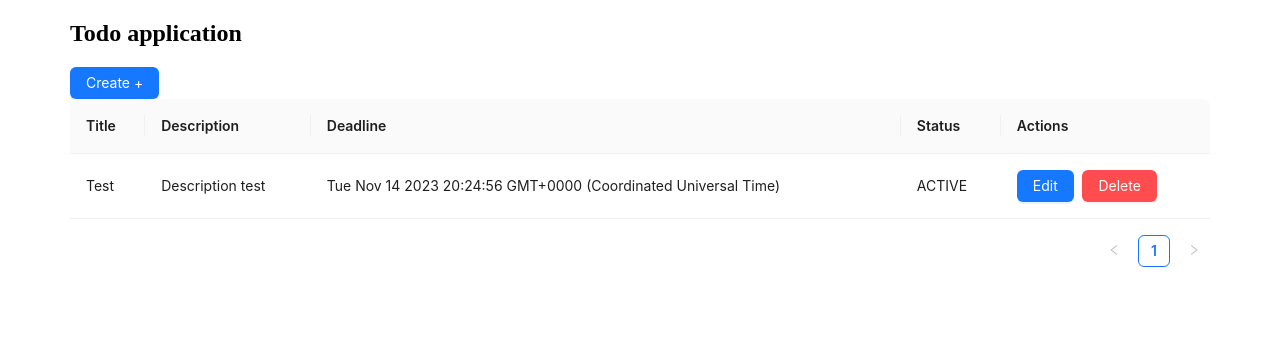
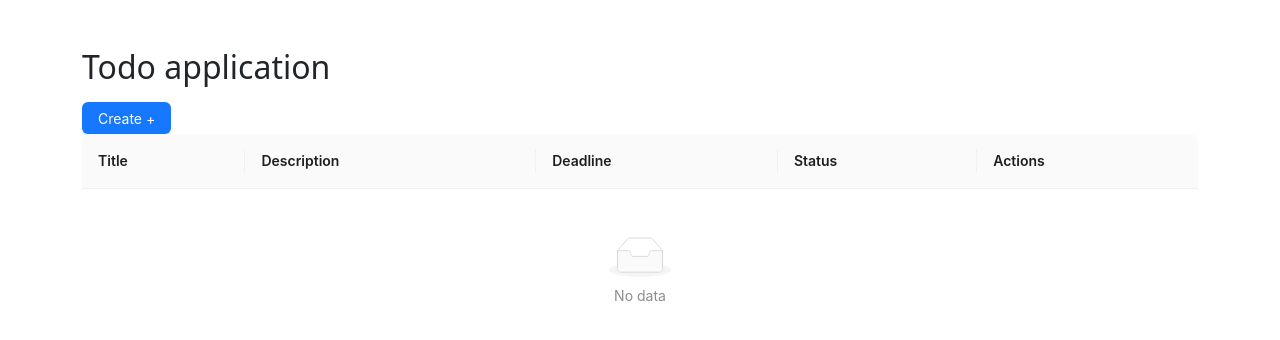
Before and after one commit to harutyuna97/react-todo-list, a React (Create React App) app: page / in a window 1280 px wide. Shown: the top 340 px of the page. Built offline with nearby package versions, Linux system fonts and the light colour scheme.

Commit message:
create - Created create page (without validations)

```diff
--- a/package.json
+++ b/package.json
@@ -12,6 +12,7 @@
     "@types/react": "^18.2.37",
     "@types/react-dom": "^18.2.15",
     "antd": "^5.11.1",
+    "bootstrap": "^5.3.2",
     "react": "^18.2.0",
     "react-dom": "^18.2.0",
     "react-redux": "^8.1.3",
@@ -43,5 +44,8 @@
       "last 1 firefox version",
       "last 1 safari version"
     ]
+  },
+  "devDependencies": {
+    "@babel/plugin-proposal-private-property-in-object": "^7.21.11"
   }
 }
--- a/src/App.tsx
+++ b/src/App.tsx
@@ -1,12 +1,14 @@
 import React from 'react';
 import {BrowserRouter, Route, Routes} from "react-router-dom";
 import Home from "./components/Home";
+import Create from "./components/Create";
 
 function App() {
   return (
     <BrowserRouter>
       <Routes>
         <Route path='/' element={<Home />}></Route>
+        <Route path='/create' element={<Create />}></Route>
       </Routes>
     </BrowserRouter>
   );
--- /dev/null
+++ b/src/components/Create.tsx
@@ -0,0 +1,77 @@
+import {Button, DatePicker} from "antd";
+import React, {useState} from "react";
+import {useAppDispatch, useAppSelector} from "../hooks/stateHook";
+import {addTodo} from "../reducers/TodoReducer";
+import {useNavigate} from "react-router-dom";
+
+function Create() {
+
+    const [title, setTitle] = useState('')
+    const [description, setDescription] = useState('')
+    const [deadline, setDeadline] = useState('')
+
+    const todos = useAppSelector((state) => state.todos)
+
+    const dispatch = useAppDispatch();
+    const navigate = useNavigate();
+
+    const handleSubmit = (event: React.FormEvent) => {
+        event.preventDefault();
+        dispatch(addTodo({id: todos.length ? todos[todos.length - 1].id + 1 : 1, title, description, deadline, status: 'INACTIVE'}));
+        navigate('/')
+    }
+
+    return (
+        <div className='d-flex w-100 vh-100 justify-content-center align-items-center'>
+            <div className='col-12 col-sm-8 shadow mobile-100 border text-black p-5'>
+                <form onSubmit={handleSubmit}>
+                    <h2>Add new todo</h2>
+                    <div>
+                        <label
+                            htmlFor="title"
+                        >Title*:
+                        </label>
+                        <input
+                            onChange={(event) => setTitle(event.target.value)}
+                            type="text"
+                            name="title"
+                            className="form-control"
+                        />
+                    </div>
+                    <div className='mt-2'>
+                        <label
+                            htmlFor="description"
+                        >Description:
+                        </label>
+                        <input
+                            onChange={(event) => setDescription(event.target.value)}
+                            type="text"
+                            name="description"
+                            className="form-control"
+                        />
+                    </div>
+                    <div className='mt-2'>
+                        <label htmlFor="deadline"
+                        >Deadline:
+                        </label>
+                        <DatePicker
+                            onChange={(date) => date && setDeadline(date.toDate().toString())}
+                            disabledDate={(current) => current && current.valueOf() < Date.now()}
+                            name="deadline"
+                            className="form-control"
+                        />
+                    </div>
+                    <div className='mt-3'>
+                        <Button
+                            htmlType="submit"
+                            type="primary"
+                        >Create
+                        </Button>
+                    </div>
+                </form>
+            </div>
+        </div>
+    )
+}
+
+export default Create
--- a/src/components/Home.tsx
+++ b/src/components/Home.tsx
@@ -1,7 +1,8 @@
-import {Button, Flex, Table} from "antd";
+import {Button, Table} from "antd";
 import {ColumnsType} from "antd/es/table";
 import {ITodo} from "../models";
 import {useAppSelector} from "../hooks/stateHook";
+import {Link} from "react-router-dom";
 
 function Home() {
 
@@ -39,10 +40,10 @@ function Home() {
             render: () => {
                 return (
                     <div>
-                        <Flex style={actionsStyles} justify='space-between'>
+                        <div style={actionsStyles} className='d-flex justify-content-between'>
                             <Button type='primary'>Edit</Button>
                             <Button type='primary' danger>Delete</Button>
-                        </Flex>
+                        </div>
                     </div>
                 )
             },
@@ -50,9 +51,13 @@ function Home() {
     ]
 
     return (
-        <div className='container'>
-            <h2>Todo application</h2>
-            <Button type='primary'>Create +</Button>
+        <div className='container mt-5'>
+            <h2 className='my-3'>Todo application</h2>
+            <Link to='/create'>
+                <Button type='primary'>
+                    Create +
+                </Button>
+            </Link>
             <Table columns={columns} dataSource={todoList} rowKey='id'></Table>
         </div>
     )
--- a/src/data-list/todoData.tsx
+++ b/src/data-list/todoData.tsx
@@ -1,11 +1,5 @@
 import {ITodo} from "../models";
 
 export const todoList: ITodo[] = [
-    {
-        id: '1',
-        title: 'Test',
-        description: 'Description test',
-        deadline: new Date().toString(),
-        status: 'ACTIVE'
-    }
+
 ]
--- a/src/index.css
+++ b/src/index.css
@@ -1,60 +1,5 @@
-.container{
-    position:relative;
-    margin-left:auto;
-    margin-right:auto;
-    padding-right:15px;
-    padding-left:15px
-}
-@media (min-width: 476px){
-    .container{
-        padding-right:15px;
-        padding-left:15px
+@media only screen and (max-width: 575px) {
+    .mobile-100 {
+        height:100vh
     }
 }
-@media (min-width: 768px){
-    .container{
-        padding-right:15px;
-        padding-left:15px
-    }
-}
-@media (min-width: 992px){
-    .container{
-        padding-right:15px;
-        padding-left:15px
-    }
-}
-@media (min-width: 1200px){
-    .container{
-        padding-right:15px;
-        padding-left:15px
-    }
-}
-@media (min-width: 476px){
-    .container{
-        width:100%
-    }
-}
-@media (min-width: 768px){
-    .container{
-        width:720px;
-        max-width:100%
-    }
-}
-@media (min-width: 992px){
-    .container{
-        width:960px;
-        max-width:100%
-    }
-}
-@media (min-width: 1200px){
-    .container{
-        width:1140px;
-        max-width:100%
-    }
-}
-@media (min-width: 1400px){
-    .container{
-        width:1340px;
-        max-width:100%
-    }
-}
--- a/src/index.tsx
+++ b/src/index.tsx
@@ -4,6 +4,7 @@ import './index.css';
 import App from './App';
 import {Provider} from "react-redux";
 import store from "./store";
+import '../node_modules/bootstrap/dist/css/bootstrap.min.css'
 
 const root = ReactDOM.createRoot(
   document.getElementById('root') as HTMLElement
--- a/src/models.ts
+++ b/src/models.ts
@@ -1,5 +1,5 @@
 export interface ITodo {
-    id: string;
+    id: number;
     title: string;
     description: string;
     deadline: string;
--- a/src/reducers/TodoReducer.tsx
+++ b/src/reducers/TodoReducer.tsx
@@ -5,8 +5,11 @@ const todoSlice = createSlice({
     name: 'todos',
     initialState: todoList,
     reducers: {
-
+        addTodo: (state, action) => {
+            state.push(action.payload)
+        }
     }
 })
 
+export const {addTodo} = todoSlice.actions;
 export default todoSlice.reducer;
```
Also changed, not shown: 1 other file (tests, documents, lock files or other folders).
